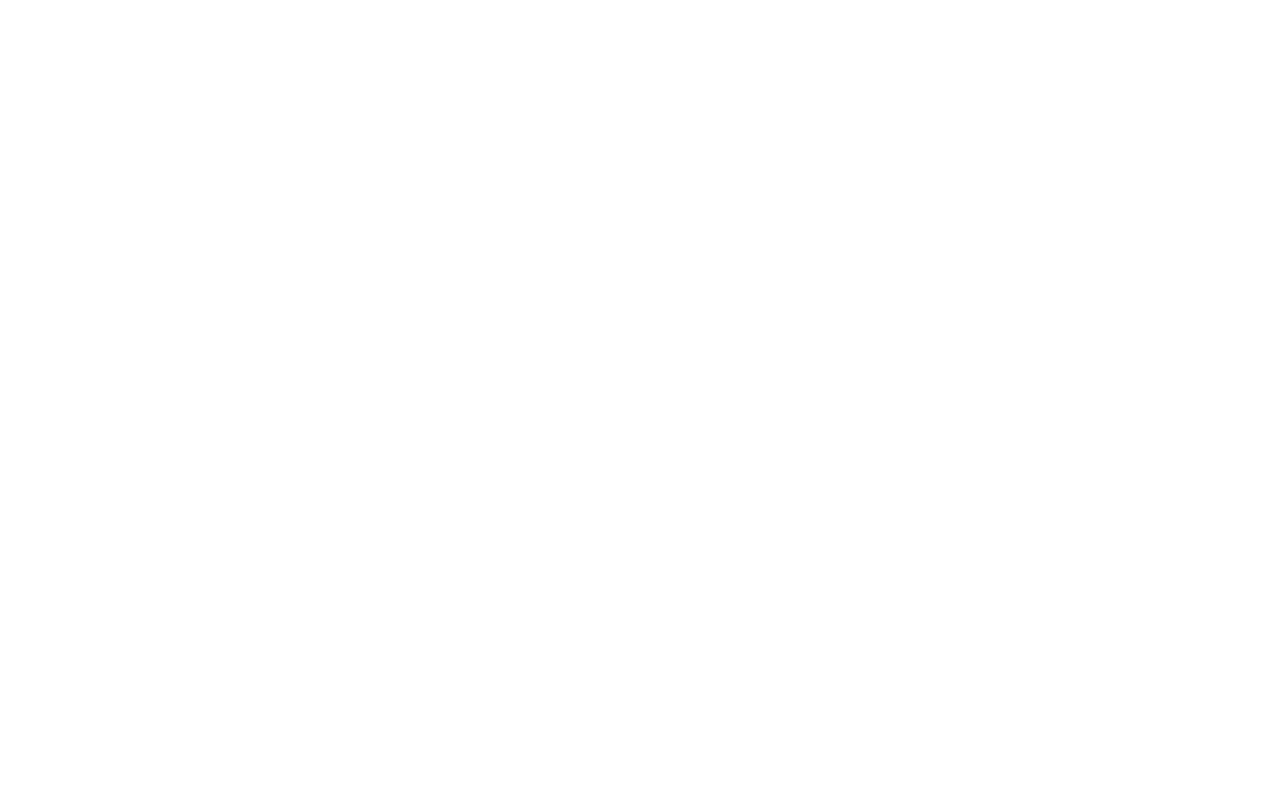
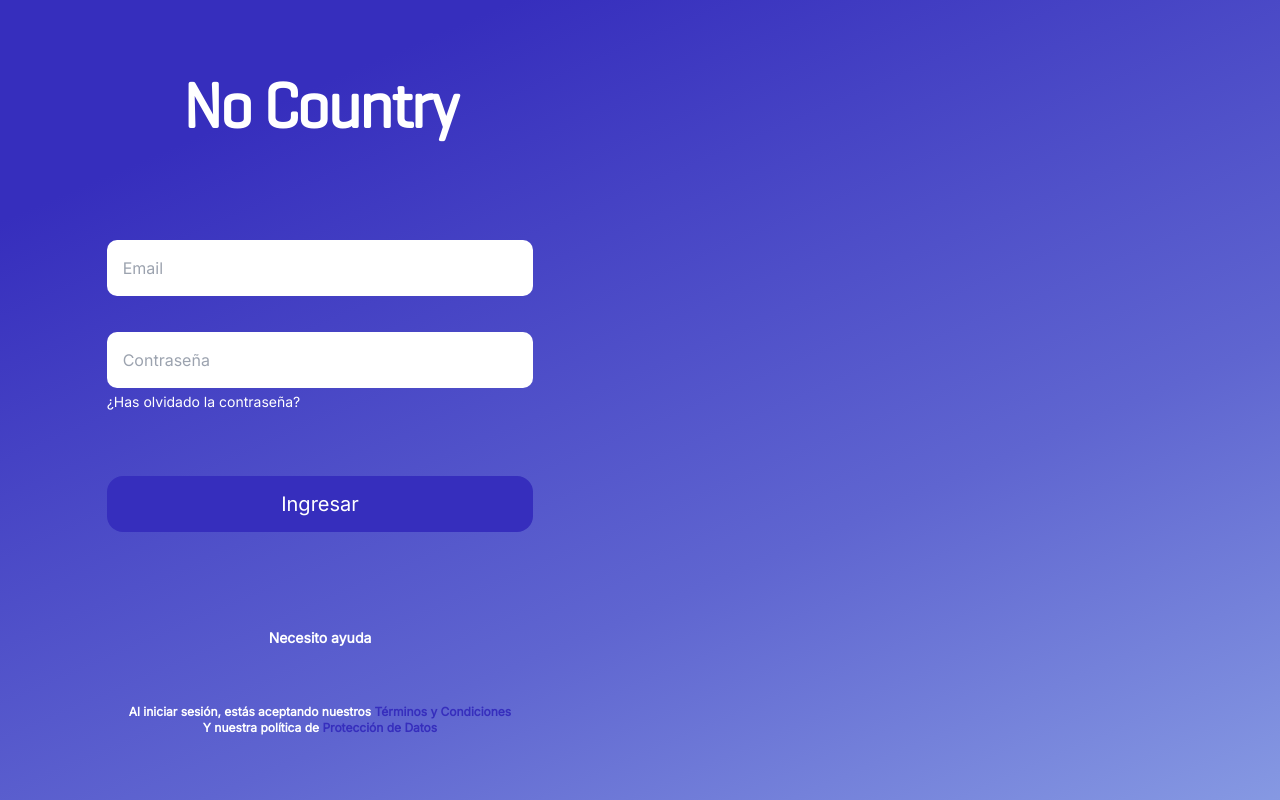
Before and after one commit to No-Country/c10-5-t-phpreact, a React (Vite) app in the folder Front/: page /login in a window 1280 px wide. Before the commit this address had no page. Built offline with nearby package versions, Linux system fonts and the light colour scheme.

Commit message:
Login component

```diff
--- a/Front/src/App.jsx
+++ b/Front/src/App.jsx
@@ -4,6 +4,7 @@
 import { BrowserRouter, Route, Routes, Navigate } from "react-router-dom";
 import './App.css'
 import Home from './Components/Home/Home'
+import Login from './Components/Login/Login';
 
 function App() {
 
@@ -12,6 +13,7 @@
       <BrowserRouter>
         <Routes>
           <Route index element={<Home />} />
+          <Route path='/login' element={<Login />} />
         </Routes>
       </BrowserRouter>
     </div>
--- /dev/null
+++ b/Front/src/Components/Login/Login.jsx
@@ -0,0 +1,23 @@
+import React from 'react'
+
+function Login() {
+
+  return (
+    <div className='bg-login-gradient flex justify-start w-screen h-screen text-white'>
+        <div className='flex flex-col items-center justify-center font-Inter w-1/2'>
+            <h1 className='font-[Geogrotesque] font-semibold text-[64px] tracking-[-0.03em] mb-20'>No Country</h1>
+            <form className='flex flex-col mb-24 w-2/3'>
+                <input className='text-black p-2.5 pl-4 h-[56px] rounded-[10px] mb-9' placeholder='Email' />
+                <input className='text-black p-2.5 pl-4 h-[56px] rounded-[10px] mb-1' placeholder='Contraseña'/>
+                <span className=' font-medium text-sm tracking-normal mb-16 cursor-pointer'>¿Has olvidado la contraseña?</span>
+                <button className='bg-primary font-medium text-xl h-[56px] rounded-2xl cursor-pointer'>Ingresar</button>
+            </form>
+            <p className='text-sm font-semibold mb-14 cursor-pointer'>Necesito ayuda</p>
+            <p className='font-semibold text-xs'>Al iniciar sesión, estás aceptando nuestros <span className='text-primary cursor-pointer'>Términos y Condiciones</span></p>
+            <p className='font-semibold text-xs'>Y nuestra política de <span className='text-primary cursor-pointer'>Protección de Datos</span></p>
+        </div>
+    </div>
+  )
+}
+
+export default Login
```
Also changed, not shown: 1 other file (tests, documents, lock files or other folders).
